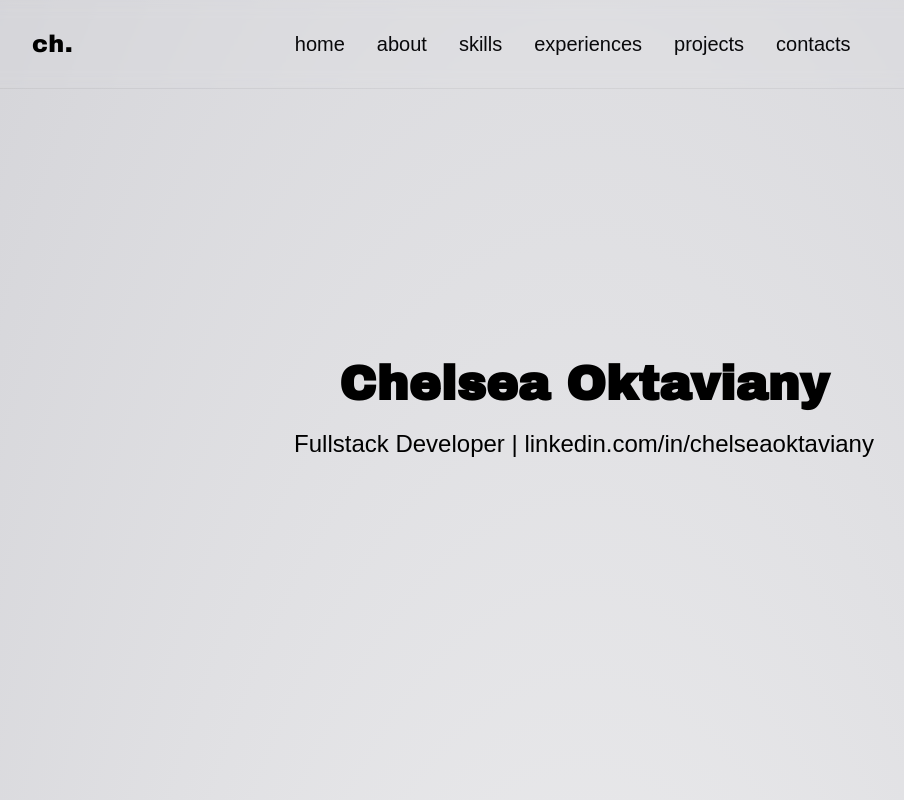
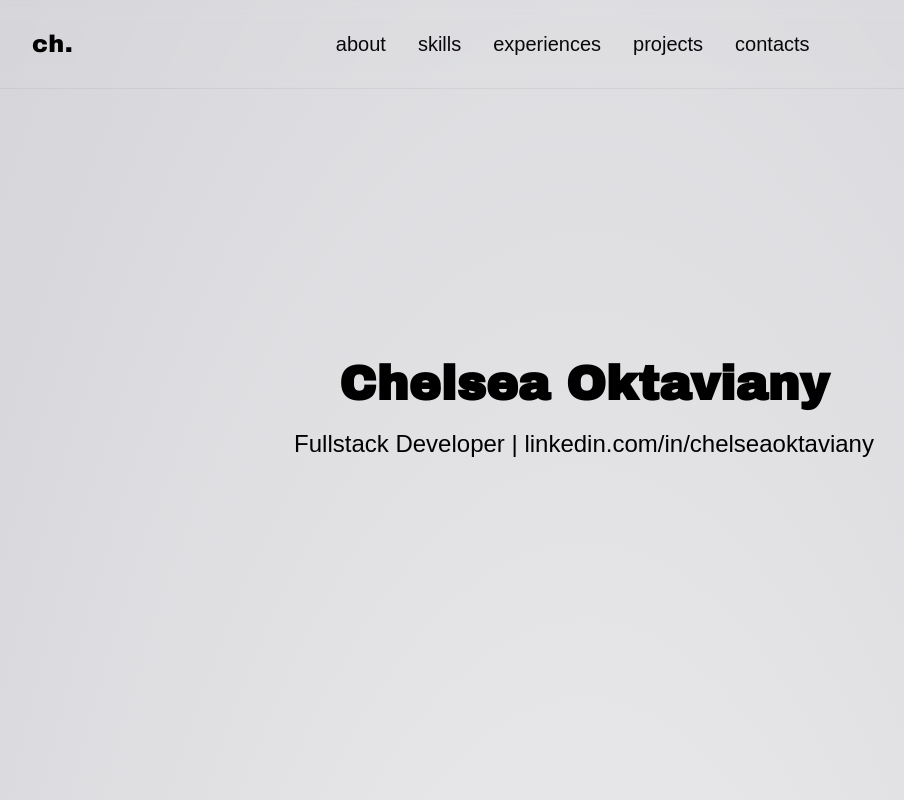
Before and after one commit to chelseaoktaviany/portofolio-v3, a Next.js app: page / in a window 1280 px wide. Shown: the top 800 px of the page, without its empty margins (56-960 px from the left). Built offline with nearby package versions, Linux system fonts and the light colour scheme; a web font is replaced by a local one.

Commit message:
update: removed home link from nav link item

```diff
--- a/src/components/Header.tsx
+++ b/src/components/Header.tsx
@@ -1,6 +1,8 @@
 "use client";
 
 import { useState } from "react";
+
+import Link from "next/link";
 
 import { Button } from "@mui/material";
 
@@ -21,36 +23,30 @@ const Header = () => {
   const linkItem = [
     {
       id: 0,
-      name: "home",
-      href: "#",
-      className: classNames,
-    },
-    {
-      id: 1,
       name: "about",
       href: "#about",
       className: classNames,
     },
     {
-      id: 2,
+      id: 1,
       name: "skills",
       href: "#skills",
       className: classNames,
     },
     {
-      id: 3,
+      id: 2,
       name: "experiences",
       href: "#experiences",
       className: classNames,
     },
     {
-      id: 4,
+      id: 3,
       name: "projects",
       href: "#projects",
       className: classNames,
     },
     {
-      id: 5,
+      id: 4,
       name: "contacts",
       href: "#contacts",
       className: classNames,
@@ -70,7 +66,7 @@ const Header = () => {
           className="my-5 text-2xl tracking-wide
             font-(family-name:--font-archivo-black)"
         >
-          ch.
+          <Link href="#">ch.</Link>
         </span>
 
         {/* link items */}
```
